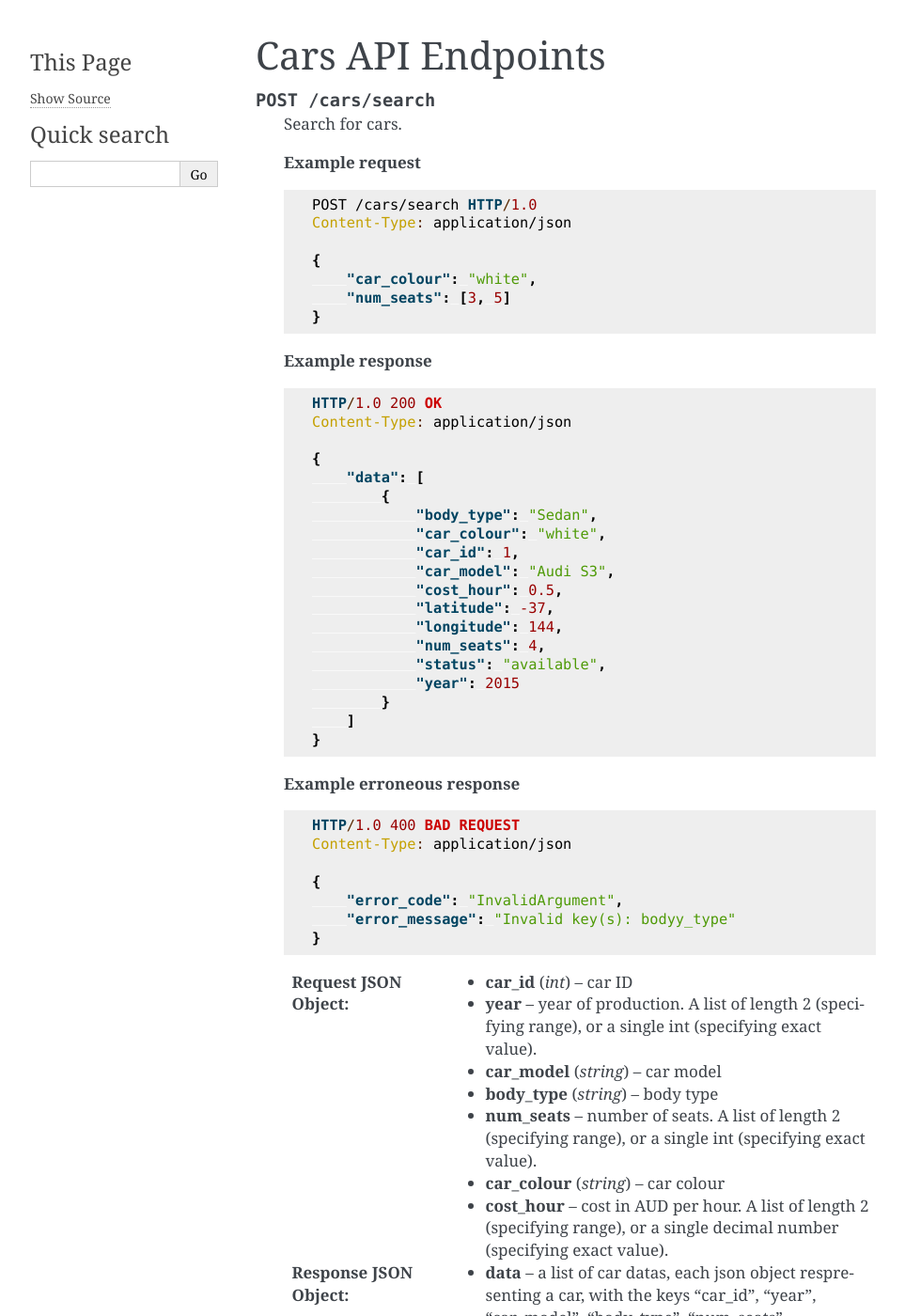
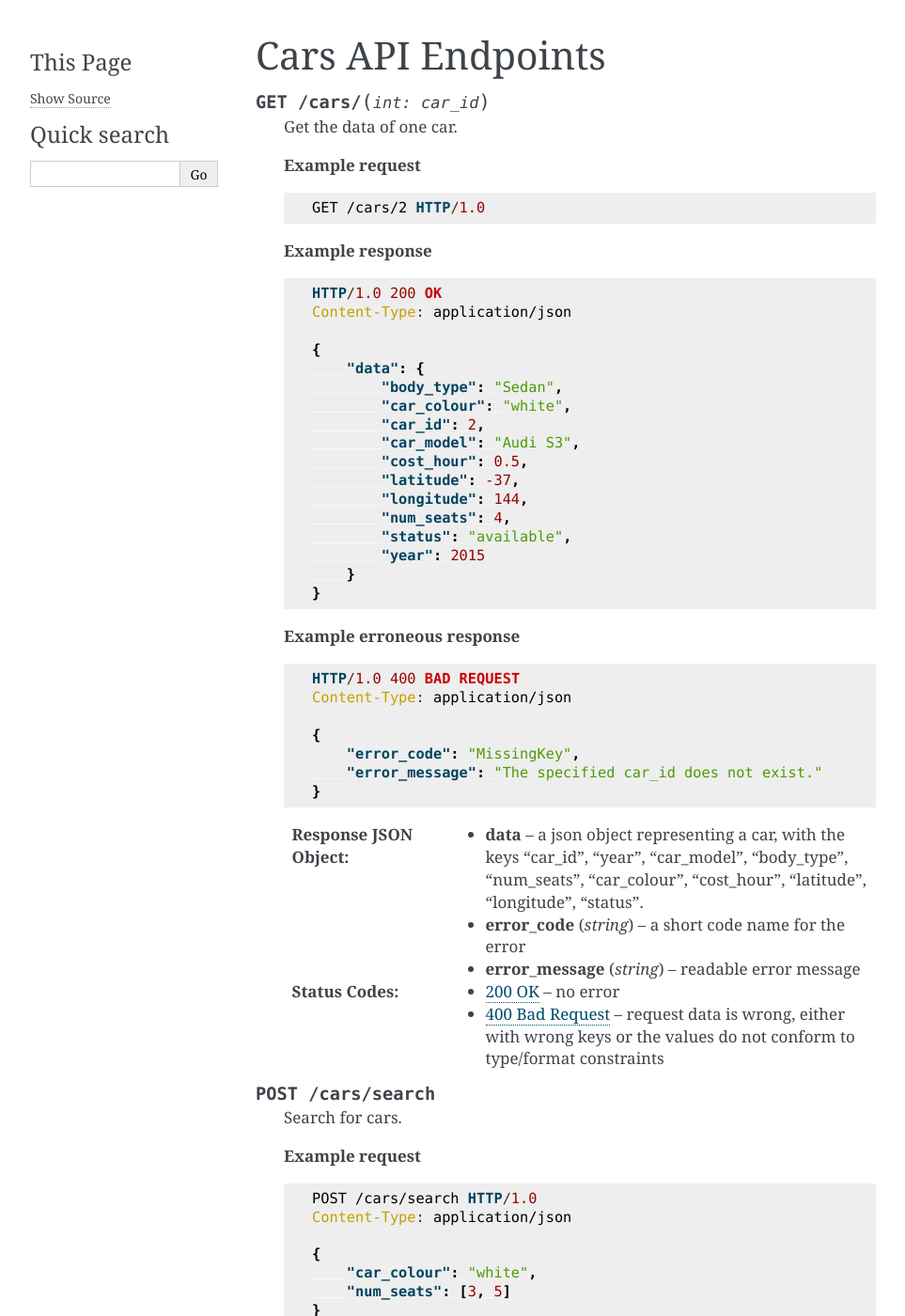
Before and after one commit to gaoshiyuRMIT/iot-a3-dup, a Sphinx documentation site: the page built from cloud-db-api/docs/cars_api_doc.rst, in a window 1280 px wide and 1400 px high. Shown: the whole window at 94% size, without its empty margins (148-1111 px from the left). Built offline with Sphinx 7.4.7, drawn with Linux system fonts in a browser that asks for light colours.

```diff
--- a/cloud-db-api/docs/cars_api_doc.rst
+++ b/cloud-db-api/docs/cars_api_doc.rst
@@ -1,5 +1,57 @@
 Cars API Endpoints
 ==================
+
+.. http:get:: /cars/(int:car_id)
+
+    Get the data of one car.
+
+    **Example request**
+
+    ..  sourcecode:: http
+
+        GET /cars/2 HTTP/1.0
+
+    **Example response**
+
+    .. sourcecode:: http
+
+        HTTP/1.0 200 OK
+        Content-Type: application/json
+
+        {
+            "data": {
+                "body_type": "Sedan",
+                "car_colour": "white",
+                "car_id": 2,
+                "car_model": "Audi S3",
+                "cost_hour": 0.5,
+                "latitude": -37,
+                "longitude": 144,
+                "num_seats": 4,
+                "status": "available",
+                "year": 2015
+            }
+        }
+
+    **Example erroneous response**
+
+    .. sourcecode:: http
+
+        HTTP/1.0 400 BAD REQUEST
+        Content-Type: application/json
+
+        {
+            "error_code": "MissingKey",
+            "error_message": "The specified car_id does not exist."
+        }
+
+    :>json data: a json object representing a car, with the keys "car_id", "year", "car_model", "body_type", "num_seats",
+                "car_colour", "cost_hour", "latitude", "longitude", "status".
+    :>json string error_code: a short code name for the error
+    :>json string error_message: readable error message
+    :statuscode 200: no error
+    :statuscode 400: request data is wrong, either with wrong keys or the values do not conform to type/format constraints
+
 
 .. http:post:: /cars/search
 
```
Also changed, not shown: cloud-db-api/docs/bookings_api_doc.rst (+48 -0 lines).
